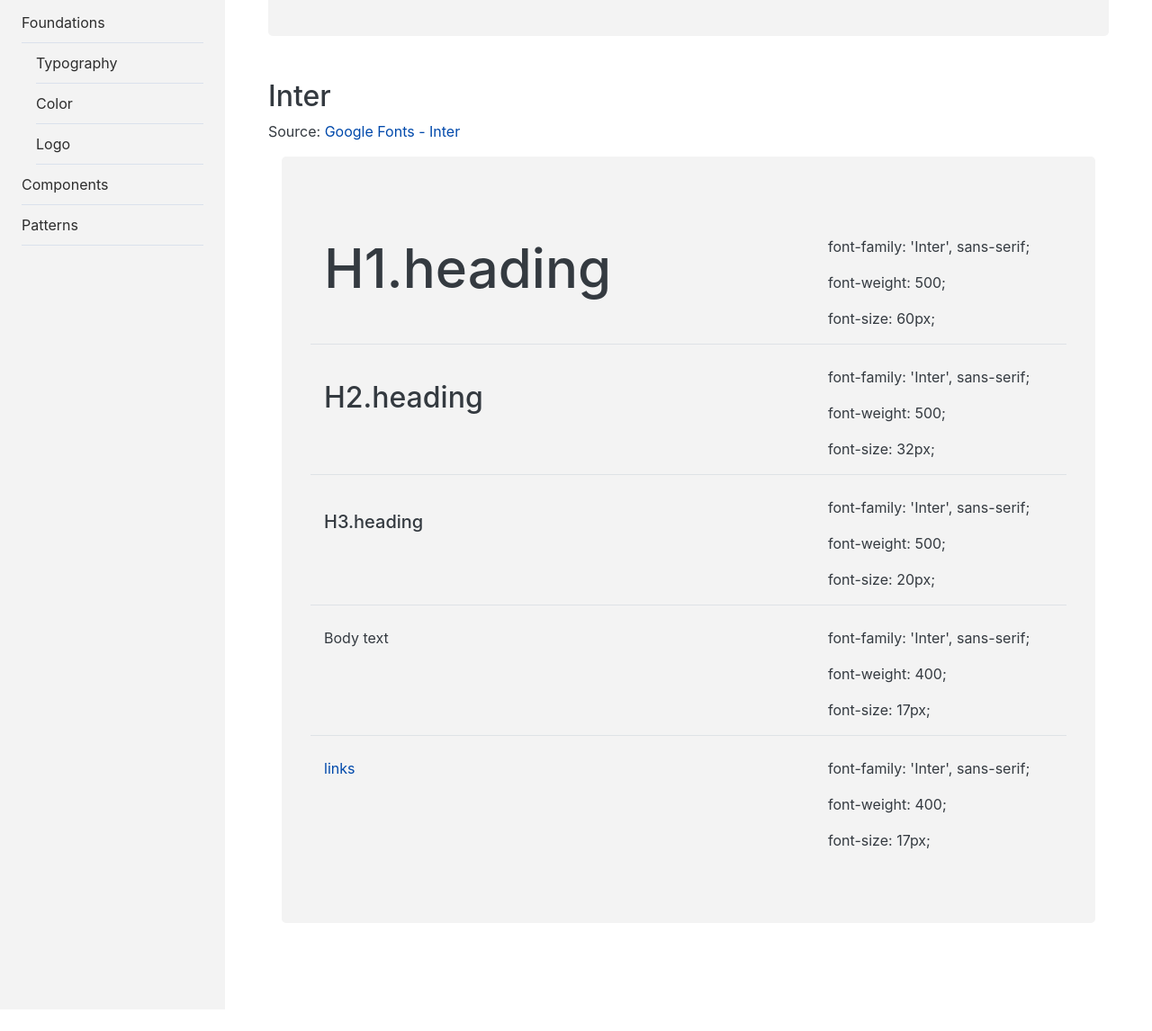
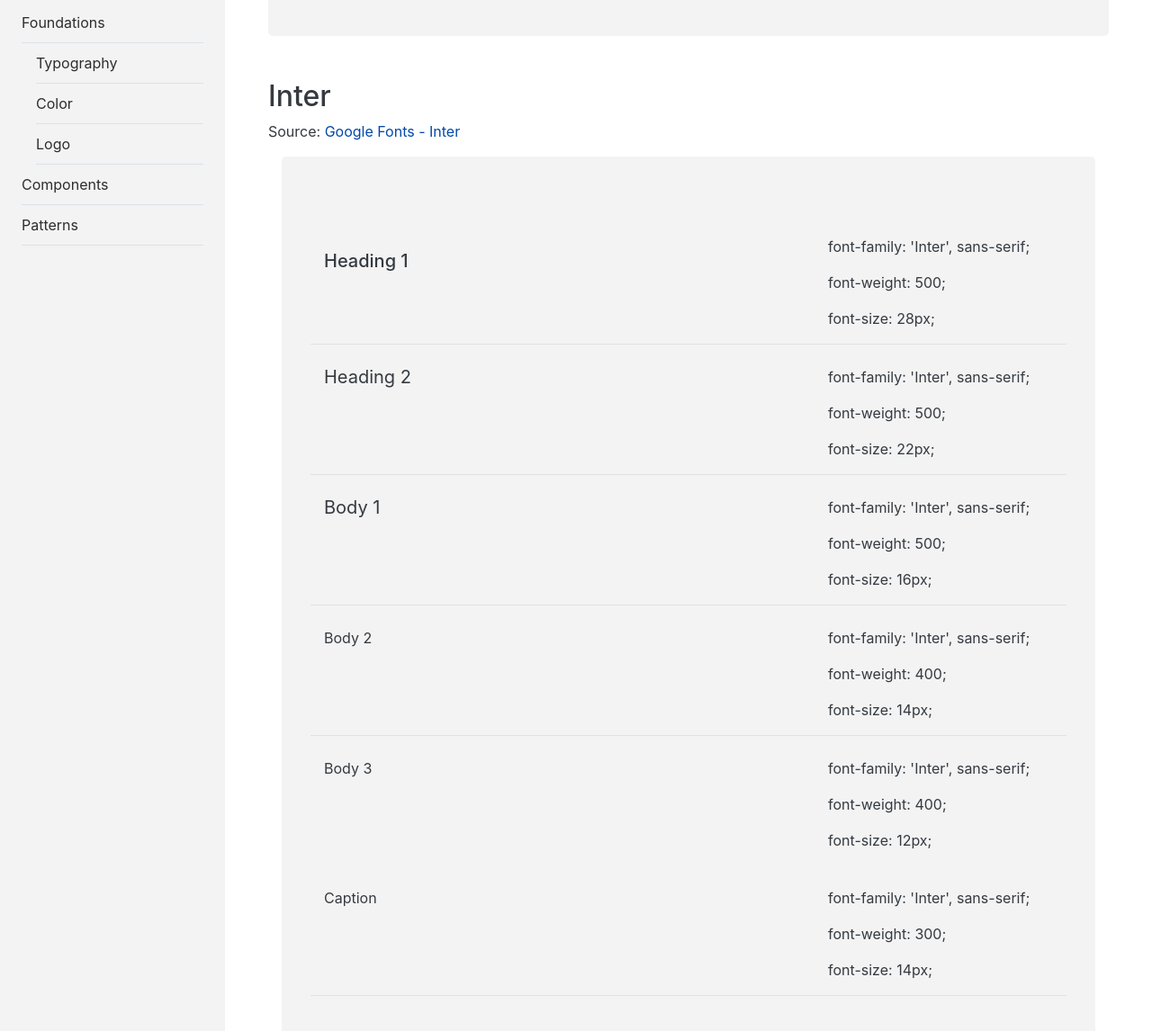
Before and after one commit to Subhulakshimi/subhulakshimimehalingam-main, a plain HTML site: page type.html in a window 1280 px wide. Shown: the part 224-1370 px from the top of the page at 90% size. Before the commit the page ends 1346 px from the top, so only its background shows below. Drawn offline with nearby package versions, Linux system fonts and the light colour scheme.

Commit message:
Update type.html

```diff
--- a/type.html
+++ b/type.html
@@ -99,55 +99,68 @@
               <div class="container">
                 <div class="row border-bottom mt-4">
                   <div class="col-12 col-sm-8">
-                    <h1>H1.heading</h1>
+                    <h3>Heading 1</h3>
                   </div>
                   <div class="col-12 col-sm-4">
                     <p>font-family: 'Inter', sans-serif;</p>
                     <p>font-weight: 500;</p>
-                    <p>font-size: 60px;</p>
+                    <p>font-size: 28px;</p>
                   </div>
                 </div>
                 <div class="row border-bottom mt-4">
                   <div class="col-12 col-sm-8">
-                    <h2>H2.heading</h2>
+                    <h4>Heading 2</h4>
                   </div>
                   <div class="col-12 col-sm-4">
                     <p>font-family: 'Inter', sans-serif;</p>
                     <p>font-weight: 500;</p>
-                    <p>font-size: 32px;</p>
+                    <p>font-size: 22px;</p>
                   </div>
                 </div>
                 <div class="row border-bottom mt-4">
                   <div class="col-12 col-sm-8">
-                    <h3>H3.heading</h3>
+                    <h5>Body 1</h5>
                   </div>
                   <div class="col-12 col-sm-4">
                     <p>font-family: 'Inter', sans-serif;</p>
                     <p>font-weight: 500;</p>
-                    <p>font-size: 20px;</p>
+                    <p>font-size: 16px;</p>
                   </div>
 
                 </div>
                 <div class="row border-bottom mt-4">
                   <div class="col-12 col-sm-8">
-                    <span>Body text</span>
+                    <span>Body 2</span>
                   </div>
                   <div class="col-12 col-sm-4">
                     <p>font-family: 'Inter', sans-serif;</p>
                     <p>font-weight: 400;</p>
-                    <p>font-size: 17px;</p>
+                    <p>font-size: 14px;</p>
                   </div>
                 </div>
 
                 <div class="row mt-4">
                   <div class="col-12 col-sm-8">
-                    <a href="#">links </a>
+                    <span>Body 3</span>
                   </div>
                   <div class="col-12 col-sm-4">
                     <p>font-family: 'Inter', sans-serif;</p>
                     <p>font-weight: 400;</p>
-                    <p>font-size: 17px;</p>
+                    <p>font-size: 12px;</p>
                   </div>
+
+                      </div>
+                <div class="row border-bottom mt-4">
+                  <div class="col-12 col-sm-8">
+                    <span>Caption</span>
+                  </div>
+                  <div class="col-12 col-sm-4">
+                    <p>font-family: 'Inter', sans-serif;</p>
+                    <p>font-weight: 300;</p>
+                    <p>font-size: 14px;</p>
+                  </div>
+                </div>
+
                 </div>
               </div>
             </div>
```
